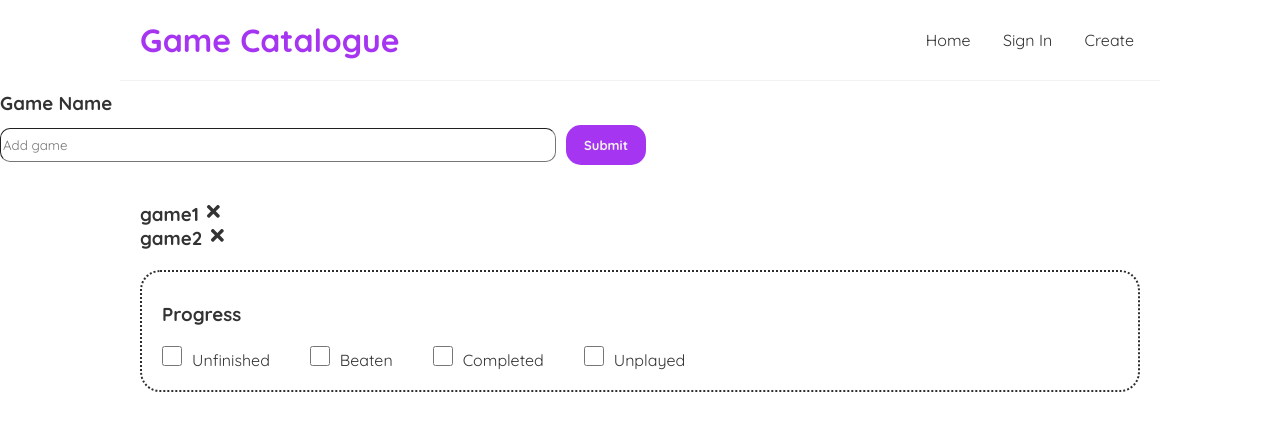
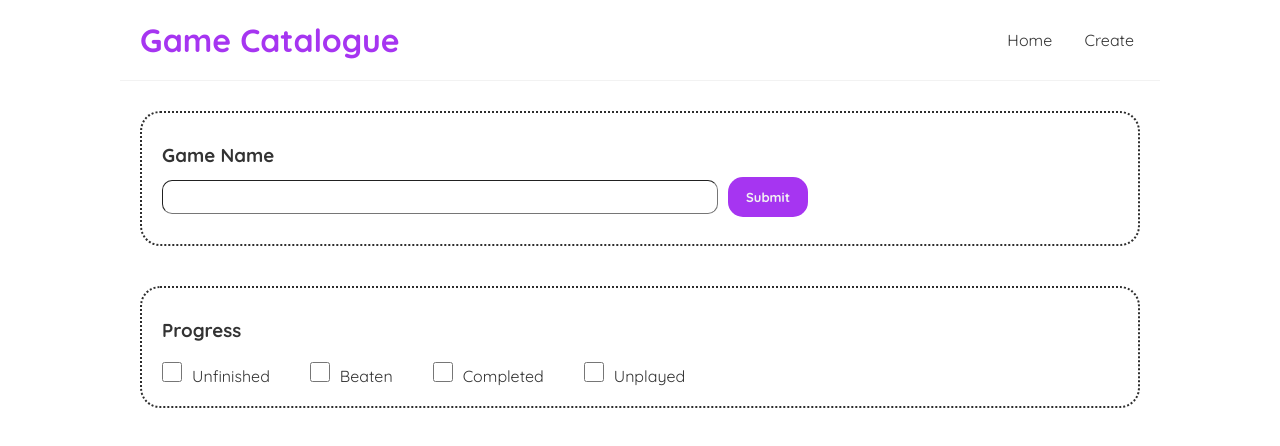
Before and after one commit to Robert56th/react-project-demo, a React (Create React App) app: page /create in a window 1280 px wide. Shown: the top 446 px of the page. Built offline with nearby package versions, Linux system fonts and the light colour scheme.

Commit message:
Revert "Update App.js"

```diff
--- a/src/App.js
+++ b/src/App.js
@@ -1,46 +1,16 @@
+import GameCatalog from "./GameCat";
 import Navbar from "./Navbar";
 import Home from "./Home";
-import SignIn from "./SignIn";
-import GameCatalog from "./GameCat";
-import { useState } from "react"
-import { BrowserRouter as Router, Route, Routes } from 'react-router-dom';
+import { BrowserRouter as Router, Route, Routes} from 'react-router-dom';
 
 function App() {
-  const [games, setGames] = useState([
-    {
-        id: 1,
-        text: 'game1',
-        status: true
-    },
-    {
-        id: 2,
-        text: 'game2',
-        status: false
-    },
-  ])
-
-  const addGame = (game) => {
-    const id = () => games.length + 1
-    const newGame = {id, ...game}
-    setGames([...games, newGame])
-  }
-
-  const deleteGame = (id) => {
-    setGames(games.filter((game) => game.id !== id))
-  }
-
   return (
     <Router>
       <div className="App">
         <Navbar/>
         <Routes>
-          <Route exact path="/home" element={<Home/>}/>
-
-          <Route exact path="/create" element={games.length > 0 ?
-          <GameCatalog games={games} onAdd={addGame} onDelete={deleteGame}/> :
-          ('No games to show')}/>
-
-          <Route exact path="/signin" element={<SignIn/>}/>
+          <Route exact path="/" element={<Home/>}/>
+          <Route exact path="/create" element={<GameCatalog/>}/>
         </Routes>
       </div>
     </Router>
--- a/src/GameCat.js
+++ b/src/GameCat.js
@@ -1,45 +1,15 @@
 import GameInfo from "./GameInfo";
-import GameProgress from "./GameProg";
-import { useState } from 'react'
+import GameProgress from "./gameProg";
 
-const GameCatalog = ({ games, onAdd, onDelete }) => {
-  const [text, setText] = useState('')
+const GameCatalog = () => {
+    return (
+    <div className="gamecatalog">
 
-  const onSubmit = (e) => {
-    e.preventDefault()
-
-    if(!text) {
-        alert('Please add game')
-        return
-    }
-
-    onAdd({ text })
-
-    setText('')
-  }
-
-    return (
-      <form className="add-form" onSubmit={onSubmit}>
-        <div className="gamecatalog">
-          <div className="gameinfo">
-            <h3>Game Name</h3>
-            <input type="text" placeholder='Add game' value={text}
-            onChange={(e) => setText(e.target.value)}>
-            </input>
-            <button type="submit" value='Add game'>Submit</button>
-          </div>
-
-          <div className="content">
-              {games.map((game) => (
-              <GameInfo key={games.id} game={game}
-              onDelete={onDelete}/>
-              ))}
-
-              <GameProgress/>
-            </div>
-        </div>
-      </form>
-    );
+      <div className="content">
+        <GameInfo/>
+        <GameProgress/>
+      </div>
+    </div> );
 }
 
 export default GameCatalog;
--- a/src/GameInfo.js
+++ b/src/GameInfo.js
@@ -1,24 +1,14 @@
-import { FaTimes} from 'react-icons/fa'
 
-const GameInfo = ({ game, onDelete }) => {
+const GameInfo = () => {
     return (
-        // <div contenteditable="true" onKeyDown={(e) => e.key === 'Enter'?
-        // e.preventDefault() : e} className='games'>
-        //     <h3>{game.text} <FaTimes style={{ color:
-        //     'red', cursor: 'pointer'}}
-        //     onClick={() => onDelete(game.id)}
-        //     onInput={e => onEdit(game.id, e.currentTarget.textContent)}></FaTimes>
-        //     </h3>
-        // </div>
+        <gi className="gameinfo">
+            <div className="labelContainer">
+                <h3>Game Name</h3>
+                <input type="text"></input>
+                <button>Submit</button>
+            </div>
 
-        <div className='games'>
-            <h3>{game.text} <FaTimes style={{color:
-            'red', cursor: 'pointer'}}
-            onClick={() => onDelete(game.id)} ></FaTimes>
-            </h3>
-            {/* <input type="text"/> */}
-        </div>
-
+        </gi>
      );
 }
 
--- a/src/Navbar.js
+++ b/src/Navbar.js
@@ -2,10 +2,8 @@ const Navbar = () => {
     return (
         <nav className="navbar">
             <h1>Game Catalogue</h1>
-
             <div className="links">
-                <a href ="/home"> Home</a>
-                <a href ="/signin"> Sign In</a>
+                <a href ="/"> Home</a>
                 <a href ="/create"> Create</a>
             </div>
         </nav>
--- a/src/index.css
+++ b/src/index.css
@@ -1,6 +1,4 @@
 @import url('https://fonts.googleapis.com/css2?family=Quicksand:wght@300;400;500;600;700&display=swap');
-@import url('https://fonts.googleapis.com/css2?family=Poppins:wght@300;400&display=swap');
-
 /* base styles */
 * {
   margin: 0;
@@ -84,19 +82,3 @@
   border-radius: 15px;
   border-width: 0px;
 }
-
-.signin .content {
-  max-width: 400px;
-  margin: 20px auto;
-  padding: 30px;
-  border: 2px dotted #2e2e2e;
-  border-radius: 20px;
-}
-.signin h1 {
-  color: #7a26b3;
-  font-size:xx-large;
-}
-.signin .label {
-  margin-top: 20px;
-  margin-bottom: 20px;
-}
```
